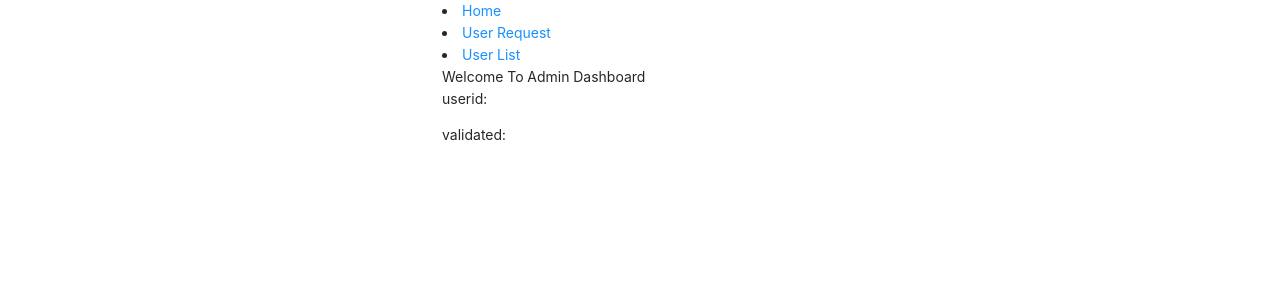
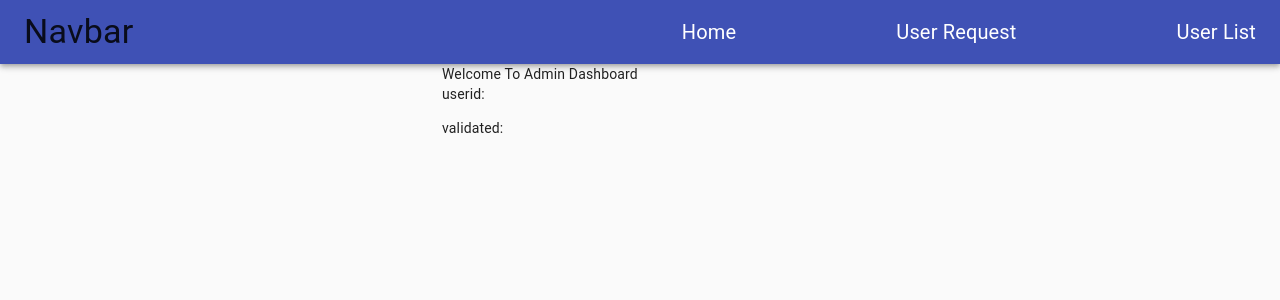
Before and after one commit to GiangNguyenn/rmit-eyes, a React (Create React App) app: page /dashboard/admin/1 in a window 1280 px wide. Shown: the top 300 px of the page. Built offline with nearby package versions, Linux system fonts and the light colour scheme; no server answers.

Commit message:
Conditionally show navigation bar

```diff
--- a/src/App.js
+++ b/src/App.js
@@ -1,7 +1,7 @@
 import React from 'react';
 import { BrowserRouter as Router, Routes, Route } from 'react-router-dom';
-import Navigation from './components/Navigation';
-
+import WithNav from './components/navigation/WithNav';
+import WithoutNav from './components/navigation/WithoutNav';
 import Registration from './pages/register/Registration';
 import Login from './pages/login/Login';
 import AdminDashBoard from './components/AdminDashBoardComponent';
@@ -12,11 +12,14 @@ function App() {
   return (
     <div>
       <Routes>
-        <Route path="/" element={<Login />} />
-        <Route path="/register" element={<Registration />} />
-        <Route path="/dashboard/admin/:id" element={<AdminDashBoard />} />
-        <Route path="/user_list" element={<UserList />} />
-        <Route path="/user_request" element={<UserRequest />} />
+        <Route element={<WithoutNav />}>
+          <Route path="/" element={<Login />} />
+        </Route>
+        <Route element={<WithNav />}>
+          <Route path="/dashboard/admin/:id" element={<AdminDashBoard />} />
+          <Route path="/user_request" element={<UserRequest />} />
+          <Route path="/user_list" element={<UserList />} />
+        </Route>
       </Routes>
     </div>
   );
--- a/src/components/AdminDashBoardComponent.jsx
+++ b/src/components/AdminDashBoardComponent.jsx
@@ -2,7 +2,6 @@ import React, { useState, useEffect } from 'react';
 import { Container, TextField, Button, Box } from '@material-ui/core';
 import axios from '../http-common';
 import { useParams } from 'react-router-dom';
-import Navigation from './Navigation';
 
 function AdminDashBoardComponent() {
   const params = useParams();
@@ -22,7 +21,6 @@ function AdminDashBoardComponent() {
   });
   return (
     <Container maxWidth="xs">
-      <Navigation />
       <div> Welcome To Admin Dashboard</div>
       <p> userid: </p>
       <p> validated: </p>
--- a/src/components/Navigation.jsx
+++ /dev/null
@@ -1,18 +0,0 @@
-import React from 'react';
-import { Link } from 'react-router-dom';
-const navbar = () => {
-  return (
-    <div>
-      <li>
-        <Link to="/dashboard/admin/:id">Home</Link>
-      </li>
-      <li>
-        <Link to="/user_request">User Request</Link>
-      </li>
-      <li>
-        <Link to="/user_list">User List</Link>
-      </li>
-    </div>
-  );
-};
-export default navbar;
--- /dev/null
+++ b/src/components/navigation/Navigation.jsx
@@ -0,0 +1,53 @@
+import React from 'react';
+import { Link } from 'react-router-dom';
+import { AppBar, Toolbar, CssBaseline, Typography, makeStyles } from '@material-ui/core';
+
+const useStyles = makeStyles((theme) => ({
+  navlinks: {
+    marginLeft: theme.spacing(10),
+    display: 'flex',
+  },
+  logo: {
+    flexGrow: '1',
+    cursor: 'pointer',
+  },
+  link: {
+    textDecoration: 'none',
+    color: 'white',
+    fontSize: '20px',
+    marginLeft: theme.spacing(20),
+    '&:hover': {
+      color: 'yellow',
+      borderBottom: '1px solid white',
+    },
+  },
+}));
+
+const NavBar = () => {
+  const classes = useStyles();
+
+  return (
+    <AppBar position="static">
+      <CssBaseline />
+      <Toolbar>
+        <Typography variant="h4" className={classes.logo}>
+          Navbar
+        </Typography>
+        <div className={classes.navlinks}>
+          <Link to="/dashboard/admin/:id" className={classes.link}>
+            Home
+          </Link>
+
+          <Link to="/user_request" className={classes.link}>
+            User Request
+          </Link>
+
+          <Link to="/user_list" className={classes.link}>
+            User List
+          </Link>
+        </div>
+      </Toolbar>
+    </AppBar>
+  );
+};
+export default NavBar;
--- /dev/null
+++ b/src/components/navigation/WithNav.jsx
@@ -0,0 +1,12 @@
+import React from 'react';
+import Navigation from './Navigation';
+import { Outlet } from 'react-router';
+
+export default () => {
+  return (
+    <>
+      <Navigation />
+      <Outlet />
+    </>
+  );
+};
--- /dev/null
+++ b/src/components/navigation/WithoutNav.jsx
@@ -0,0 +1,4 @@
+import React from 'react';
+import { Outlet } from 'react-router';
+
+export default () => <Outlet />;
```
